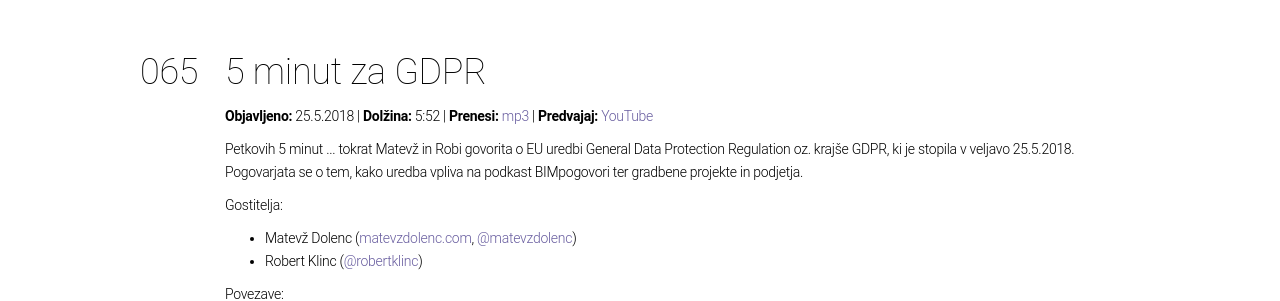
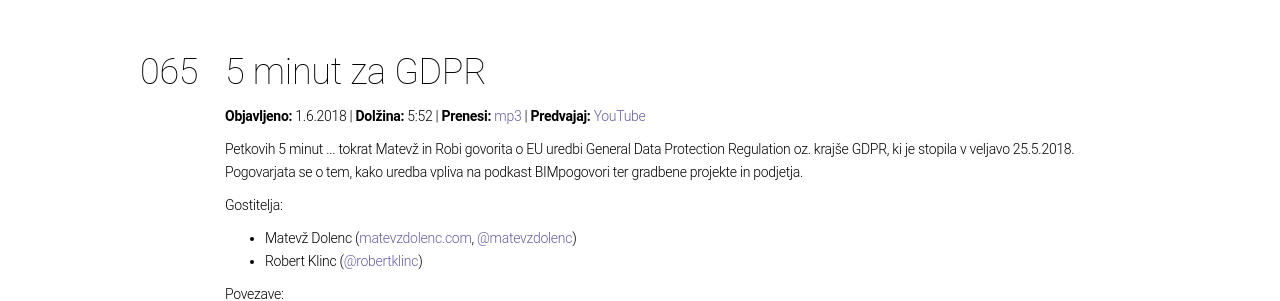
Before and after one commit to bimpogovori/bimpogovori.github.io, a Jekyll site: the page built from _posts/2018-06-01-065.html, in a window 1280 px wide. Shown: the part 430-731 px from the top of the page. Built offline with Jekyll 4.4.1, drawn with Linux system fonts in a browser that asks for light colours.

Commit message:
065: popravek datuma

```diff
--- a/_posts/2018-06-01-065.html
+++ b/_posts/2018-06-01-065.html
@@ -5,7 +5,7 @@ number: "065"
 duration: "5:52"
 description: Petkovih 5 minut ... tokrat Matevž in Robi govorita o EU uredbi General Data Protection Regulation oz. krajše GDPR, ki je stopila v veljavo 25.5.2018. Pogovarjata se o tem, kako uredba vpliva na podkast BIMpogovori ter gradbene projekte in podjetja.
 subtitle: 5 minut za GDPR
-date: 2018-05-25
+date: 2018-06-01
 file: "https://github.com/bimpogovori/bimpogovori.github.io/raw/master/recordings/BIMpogovori-065.mp3"
 youtube: "https://www.youtube.com/watch?v=CMlslOjR2hA&list=PLE5q5RnsyIpe4pv9xcFGHbCbrk6sVwkmQ&t=0s&index=66"
 length: "4424010"
```
